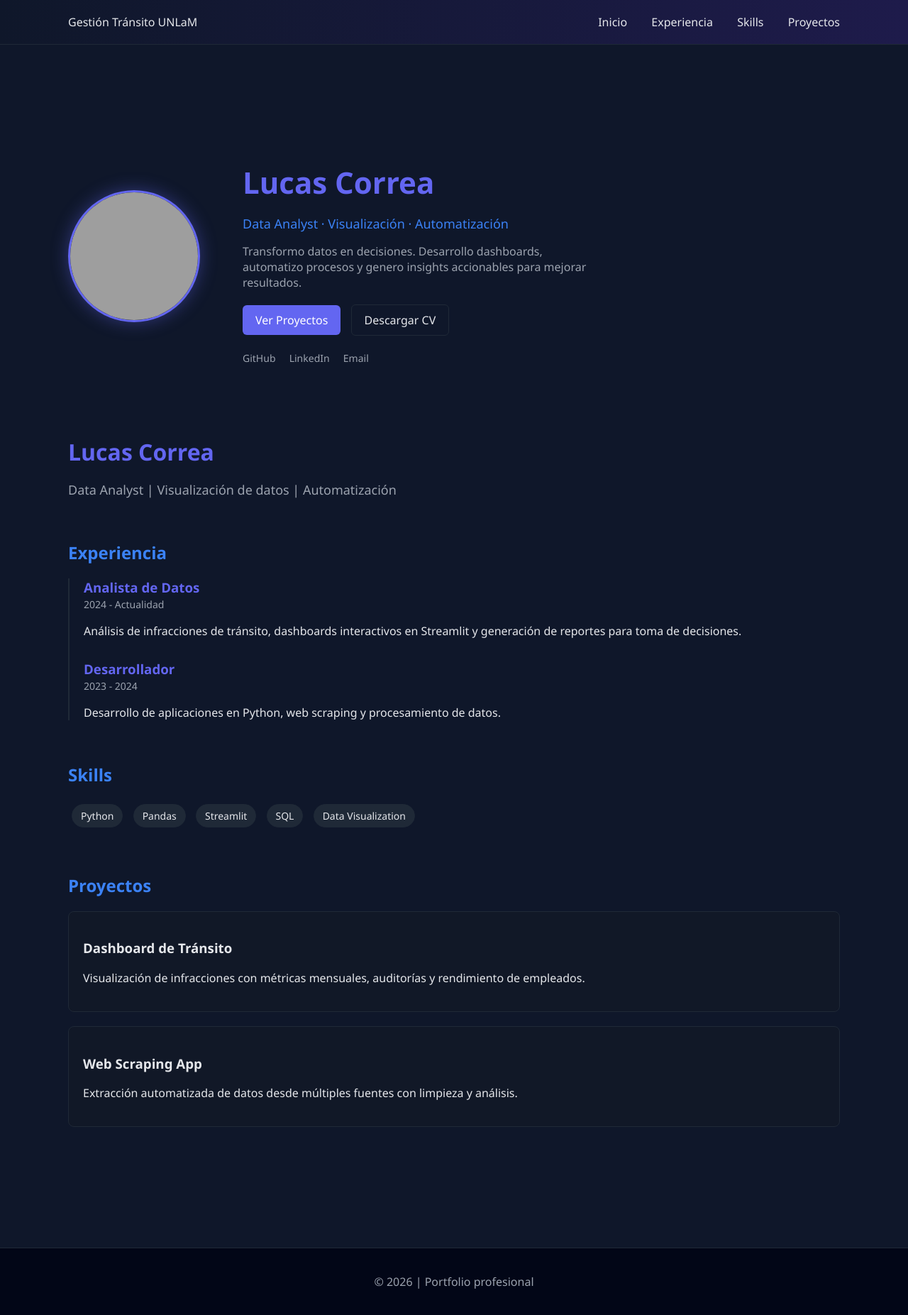
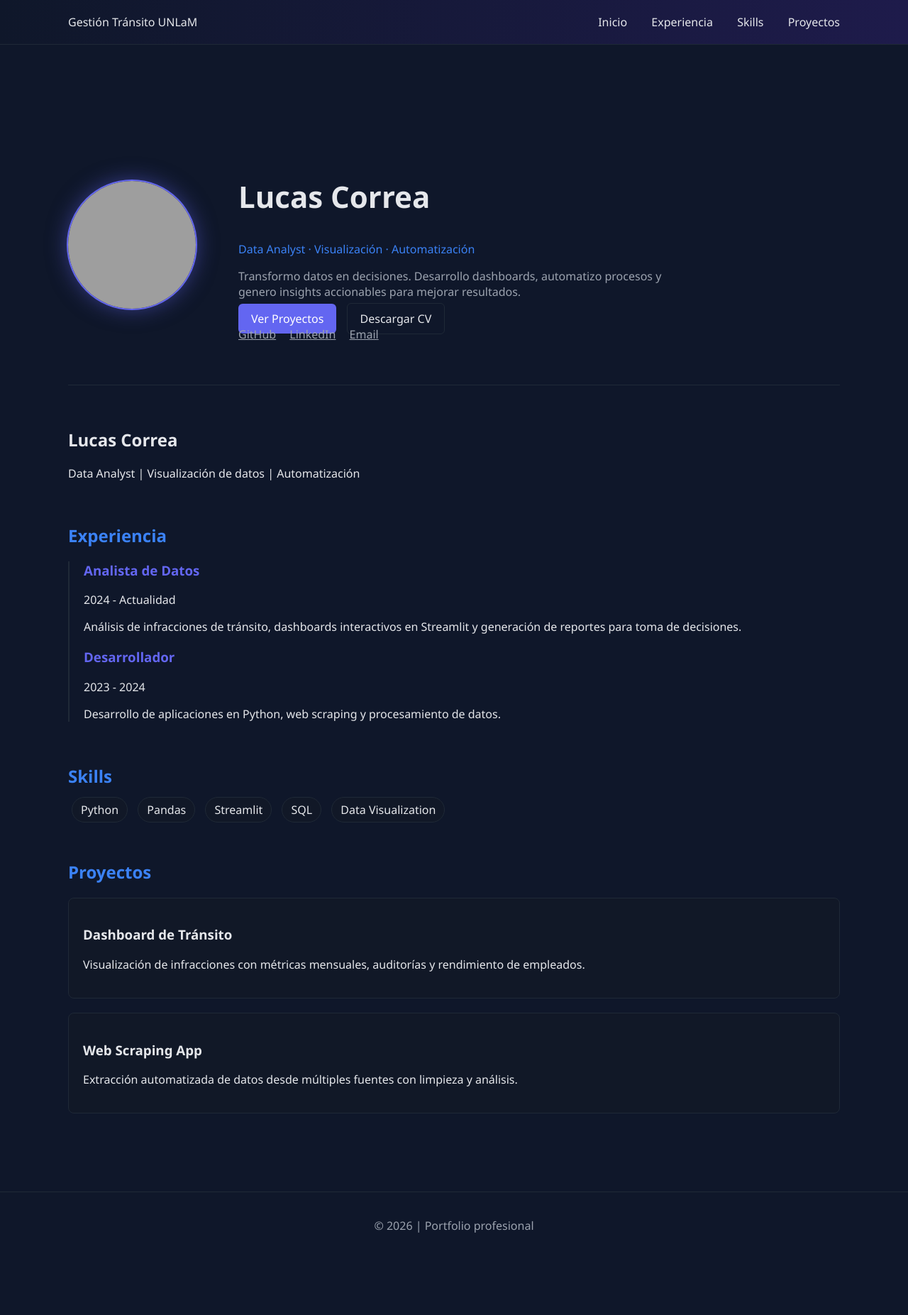
Before and after one commit to LucasVCorrea/Portfolio, a Jekyll site: the page built from docs/index.md, in a window 1280 px wide. Shown: the whole page at 71% size. Built offline with Jekyll 4.4.1, drawn with Linux system fonts in a browser that asks for light colours; after the commit the page ends 1774 px from its top, so only the background shows below that; grey boxes are pictures that could not be loaded.

Commit message:
Update style.css

```diff
--- a/docs/assets/css/style.css
+++ b/docs/assets/css/style.css
@@ -14,8 +14,12 @@
 }
 
 /* ============================= */
-/* RESET Y BASE */
+/* RESET */
 /* ============================= */
+
+* {
+  transition: background-color 0.2s ease, color 0.2s ease;
+}
 
 body {
   margin: 0;
@@ -33,12 +37,6 @@ body {
   padding: 50px 0;
 }
 
-.content img {
-  max-width: 100%;
-  border-radius: 6px;
-  margin-top: 20px;
-}
-
 /* ============================= */
 /* HEADER */
 /* ============================= */
@@ -49,163 +47,115 @@ body {
   padding: 20px 0;
 }
 
-.logo a {
-  display: flex;
-  align-items: center;
-  gap: 12px;
-  color: var(--text-main);
-  text-decoration: none;
-  font-weight: 600;
-  font-size: 18px;
-}
-
-.logo img {
-  height: 48px;
-  width: auto;
-  display: block;
-  margin: 0;
-  border-radius: 0;
-}
-
-.logo-text {
-  color: var(--text-main);
-}
-
 .nav-container {
   display: flex;
   justify-content: space-between;
   align-items: center;
 }
 
-/* NAV LINKS */
-
 .nav-links a {
-  display: inline-flex;
-  align-items: center;
   color: var(--text-main);
+  margin-left: 30px;
   text-decoration: none;
-  margin-left: 30px;
-  font-weight: 500;
-  transition: all 0.2s ease;
 }
 
 .nav-links a:hover {
   color: var(--primary);
-  opacity: 0.85;
-}
-
-/* ICONOS NAV */
-
-.material-symbols-outlined {
-  font-size: 20px;
-  margin-right: 6px;
-  vertical-align: middle;
 }
 
 /* ============================= */
-/* FOOTER */
+/* HERO */
 /* ============================= */
 
-.main-footer {
-  background-color: #020617;
+.hero {
+  padding: 100px 0 60px 0;
+  border-bottom: 1px solid var(--border);
+}
+
+.hero-content {
+  display: flex;
+  align-items: center;
+  gap: 60px;
+  flex-wrap: wrap;
+}
+
+.hero-image img {
+  width: 180px;
+  height: 180px;
+  border-radius: 50%;
+  object-fit: cover;
+  box-shadow:
+    0 0 0 2px var(--primary),
+    0 0 30px rgba(99, 102, 241, 0.5);
+}
+
+.hero-text h1 {
+  font-size: 42px;
+}
+
+.hero-role {
+  color: var(--secondary);
+}
+
+.hero-description {
+  max-width: 600px;
   color: var(--text-muted);
-  text-align: center;
-  padding: 20px 0;
-  margin-top: 60px;
-  border-top: 1px solid var(--border);
+}
+
+/* BOTONES */
+
+.btn {
+  padding: 10px 18px;
+  border-radius: 6px;
+  text-decoration: none;
+  margin-right: 10px;
+}
+
+.btn.primary {
+  background: var(--primary);
+  color: white;
+}
+
+.btn.secondary {
+  border: 1px solid var(--border);
+  color: var(--text-main);
+}
+
+/* LINKS */
+
+.hero-links a {
+  margin-right: 15px;
+  color: var(--text-muted);
+  border-bottom: 1px solid transparent;
+}
+
+.hero-links a:hover {
+  color: var(--primary);
+  border-color: var(--primary);
+}
+
+/* STATS */
+
+.hero-stats {
+  display: flex;
+  gap: 25px;
+  margin: 20px 0;
+}
+
+.hero-stats strong {
+  color: var(--primary);
 }
 
 /* ============================= */
-/* TÍTULOS */
-/* ============================= */
-
-h1 {
-  font-size: 32px;
-  margin-bottom: 20px;
-  color: var(--primary);
-  font-weight: 600;
-}
-
-h2 {
-  margin-top: 0;
-  color: var(--secondary);
-}
-
-hr {
-  border: none;
-  height: 1px;
-  background-color: var(--border);
-  margin: 40px 0;
-}
-
-/* ============================= */
-/* SECCIONES GENERALES */
+/* SECCIONES */
 /* ============================= */
 
 .section {
   margin: 60px 0;
 }
 
-.section-block {
-  margin-bottom: 40px;
-  line-height: 1.7;
-}
-
-/* ============================= */
-/* SUBTITULOS */
-/* ============================= */
-
-.subtitle {
-  font-size: 18px;
-  color: var(--text-muted);
-}
-
-/* ============================= */
-/* LINKS */
-/* ============================= */
-
-.tool-link {
-  display: inline-block;
-  margin-top: 10px;
-  font-weight: 500;
-  text-decoration: none;
-  color: var(--primary);
-  transition: 0.2s;
-}
-
-.tool-link:hover {
+h2 {
   color: var(--secondary);
-}
-
-/* ============================= */
-/* CARDS / FEATURES */
-/* ============================= */
-
-.feature-grid {
-  display: grid;
-  grid-template-columns: repeat(auto-fit, minmax(250px, 1fr));
-  gap: 25px;
-  margin-top: 20px;
-}
-
-.feature-item {
-  background: var(--bg-secondary);
-  padding: 20px;
-  border-left: 4px solid var(--primary);
-  border: 1px solid var(--border);
-  border-radius: 8px;
-  transition: all 0.2s ease;
-}
-
-.feature-item h3 {
-  margin-top: 0;
-  color: var(--secondary);
-}
-
-.feature-item:hover {
-  transform: translateY(-4px);
-  box-shadow: 0 0 0 1px var(--primary),
-              0 8px 25px rgba(99, 102, 241, 0.25);
 }
 
 /* ============================= */
@@ -217,236 +167,65 @@ hr {
   padding-left: 20px;
 }
 
-.timeline-item {
-  margin-bottom: 30px;
-}
-
 .timeline-item h3 {
-  margin: 0;
   color: var(--primary);
 }
 
-.timeline-item span {
-  font-size: 14px;
-  color: var(--text-muted);
-}
-
 /* ============================= */
-/* BADGES (SKILLS) */
+/* BADGES */
 /* ============================= */
 
 .badge {
-  display: inline-block;
+  background: var(--bg-secondary);
+  border: 1px solid var(--border);
   padding: 6px 12px;
-  background: #1f2937;
-  border: 1px solid var(--border);
   border-radius: 20px;
-  font-size: 14px;
   margin: 5px;
 }
 
 /* ============================= */
-/* CARDS GENERALES */
+/* CARDS */
 /* ============================= */
 
 .card {
   background: var(--bg-secondary);
   border: 1px solid var(--border);
-  border-radius: 8px;
   padding: 20px;
   margin-bottom: 20px;
-  transition: all 0.2s ease;
+  border-radius: 8px;
 }
 
 .card:hover {
-  transform: translateY(-4px);
-  box-shadow: 0 0 0 1px var(--primary),
-              0 8px 25px rgba(99, 102, 241, 0.25);
+  box-shadow: 0 8px 25px rgba(99, 102, 241, 0.25);
 }
 
 /* ============================= */
-/* CARRUSEL */
+/* FOOTER */
 /* ============================= */
 
-.carousel {
-  max-width: 900px;
-  margin: 40px auto;
-  overflow: hidden;
-  border-radius: 10px;
-  box-shadow: 0 4px 12px rgba(0,0,0,0.2);
-}
-
-.slides {
-  display: flex;
-  width: 100%;
-  animation: slide 16s infinite;
-}
-
-.slides a {
-  flex: 0 0 100%;
-  width: 100%;
-  display: block;
-}
-
-.slides img {
-  width: 100%;
-  height: 420px;
-  object-fit: contain;
-  background: var(--bg-secondary);
-  cursor: zoom-in;
-  transition: transform 0.3s ease;
-}
-
-.slides img:hover {
-  transform: scale(1.05);
-}
-
-.carousel:hover .slides {
-  animation-play-state: paused;
-}
-
-/* Animación */
-
-@keyframes slide {
-  0%, 20% { transform: translateX(0); }
-  25%, 45% { transform: translateX(-100%); }
-  50%, 70% { transform: translateX(-200%); }
-  75%, 95% { transform: translateX(-300%); }
-  100% { transform: translateX(0); }
+.main-footer {
+  text-align: center;
+  padding: 20px;
+  border-top: 1px solid var(--border);
+  color: var(--text-muted);
 }
 
 /* ============================= */
-/* LIGHTBOX */
+/* RESPONSIVE */
 /* ============================= */
 
-.lightbox {
-  display: none;
-  position: fixed;
-  inset: 0;
-  background: rgba(0,0,0,0.9);
-  justify-content: center;
-  align-items: center;
-  z-index: 9999;
-}
-
-.lightbox-img {
-  max-width: 90%;
-  max-height: 85%;
-  border-radius: 10px;
-}
-
-.close {
-  position: absolute;
-  top: 25px;
-  right: 40px;
-  color: white;
-  font-size: 42px;
-  cursor: pointer;
-}
-/* ============================= */
-/* HERO */
-/* ============================= */
-
-.hero {
-  padding: 80px 0 40px 0;
-}
-
-.hero-content {
-  display: flex;
-  align-items: center;
-  gap: 60px;
-  flex-wrap: wrap;
-}
-
-/* FOTO */
-
-.hero-image img {
-  width: 180px;
-  height: 180px;
-  object-fit: cover;
-  border-radius: 50%;
-  border: 3px solid var(--primary);
-  box-shadow: 0 0 25px rgba(99, 102, 241, 0.4);
-}
-
-/* TEXTO */
-
-.hero-text h1 {
-  font-size: 42px;
-  margin-bottom: 10px;
-}
-
-.hero-role {
-  font-size: 18px;
-  color: var(--secondary);
-  margin-bottom: 15px;
-}
-
-.hero-description {
-  color: var(--text-muted);
-  max-width: 500px;
-  margin-bottom: 20px;
-}
-
-/* BOTONES */
-
-.hero-actions {
-  margin-bottom: 20px;
-}
-
-.btn {
-  display: inline-block;
-  padding: 10px 18px;
-  border-radius: 6px;
-  text-decoration: none;
-  font-weight: 500;
-  margin-right: 10px;
-  transition: 0.2s;
-}
-
-.btn.primary {
-  background: var(--primary);
-  color: white;
-}
-
-.btn.primary:hover {
-  background: var(--secondary);
-}
-
-.btn.secondary {
-  border: 1px solid var(--border);
-  color: var(--text-main);
-}
-
-.btn.secondary:hover {
-  border-color: var(--primary);
-  color: var(--primary);
-}
-
-/* LINKS */
-
-.hero-links a {
-  margin-right: 15px;
-  color: var(--text-muted);
-  text-decoration: none;
-  font-size: 14px;
-  transition: 0.2s;
-}
-
-.hero-links a:hover {
-  color: var(--primary);
-}
 @media (max-width: 768px) {
   .hero-content {
     flex-direction: column;
     text-align: center;
   }
 
-  .hero-text h1 {
-    font-size: 32px;
+  .hero-actions {
+    display: flex;
+    justify-content: center;
   }
 
-  .hero-description {
-    margin: auto;
+  .hero-links {
+    text-align: center;
   }
 }
```
